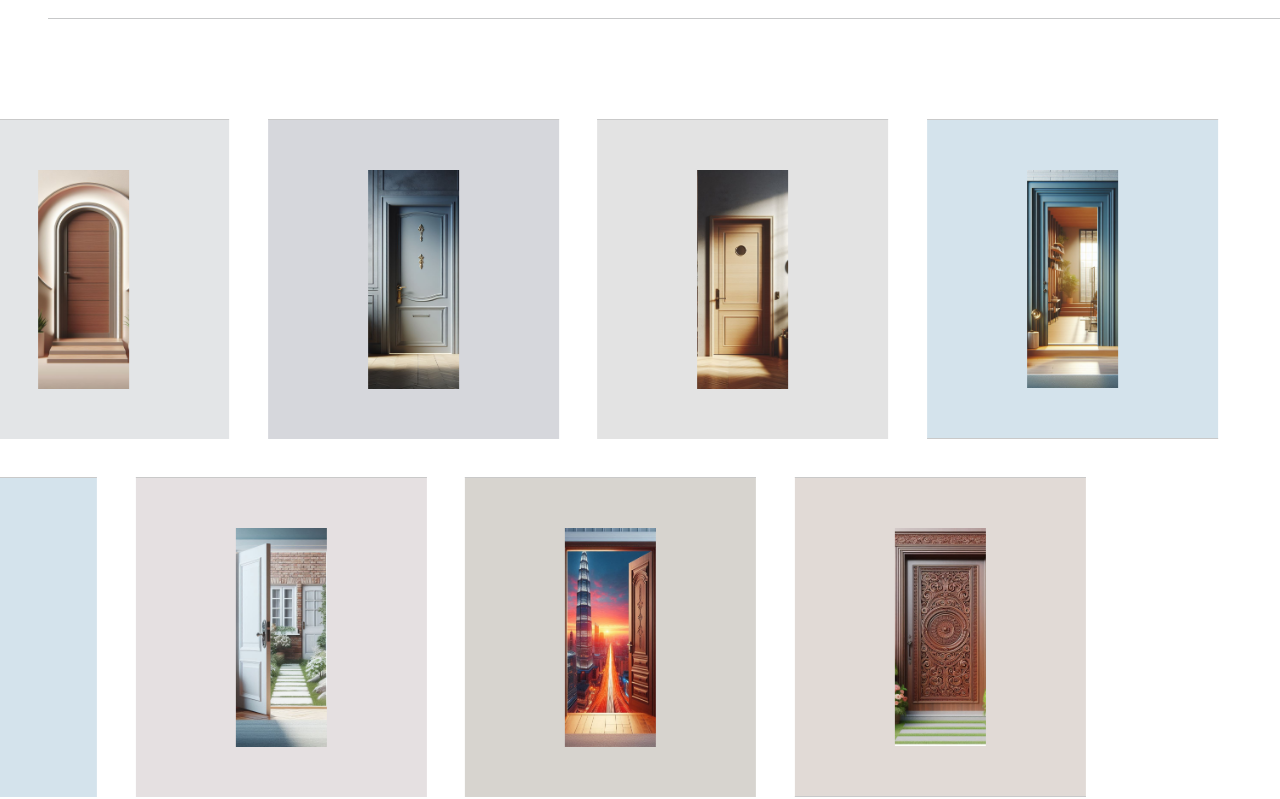
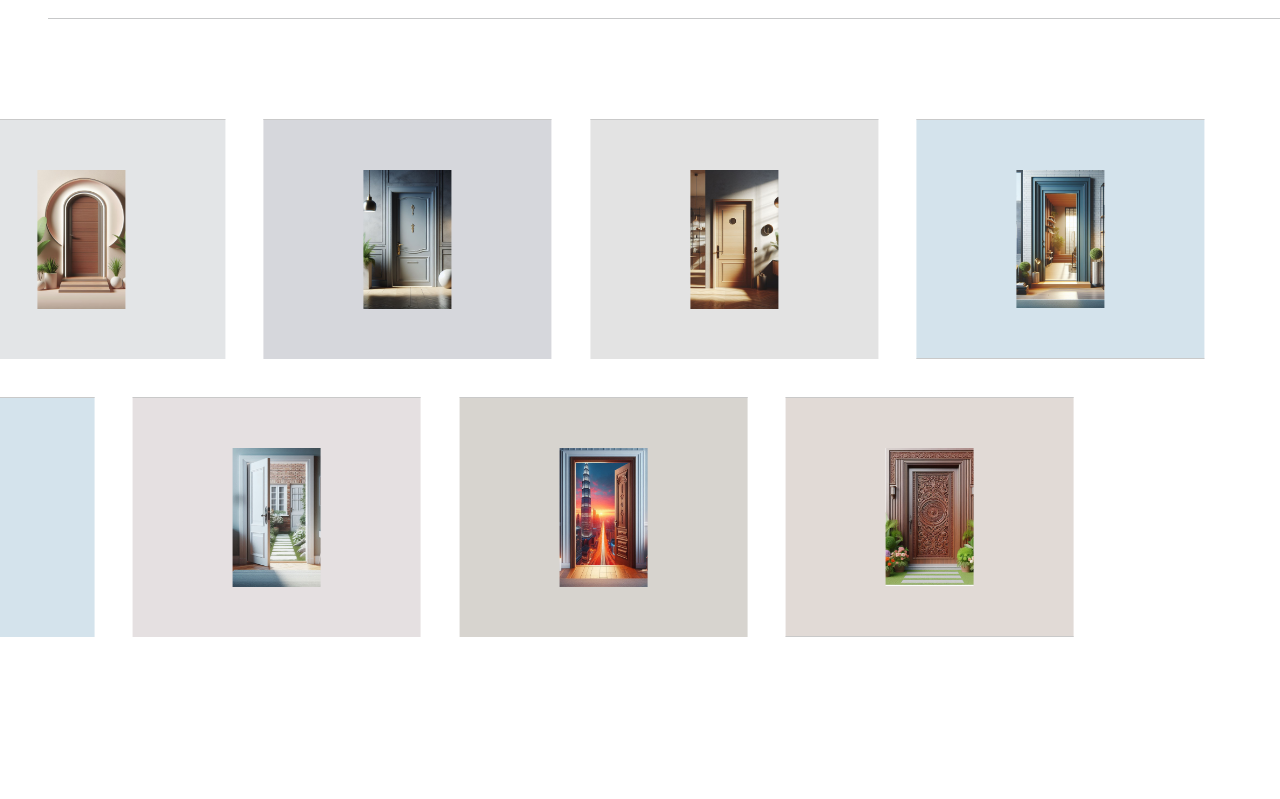
Before and after one commit to mihir-n25/aranyam-design-doors, a React (Create React App) app: page / in a window 1280 px wide. Shown: the part 1528-2327 px from the top of the page. Built offline with nearby package versions, Linux system fonts and the light colour scheme.

Commit message:
commiting

```diff
--- a/src/components/Styles/SlidingImages.scss
+++ b/src/components/Styles/SlidingImages.scss
@@ -10,11 +10,11 @@
         display: flex;
         position: relative;
         gap: 3vw;
-        width: 100vw;
+        width: 99vw;
         left: -10vw;
         .project{
-            width: 29rem;
-            height: 20rem;
+            width: 20rem;
+            height: 15rem;
             display: flex;
             align-items: center;
             justify-content: center;
--- a/src/pages/Secondary/SlidningImages.js
+++ b/src/pages/Secondary/SlidningImages.js
@@ -74,7 +74,7 @@ export default function SlidingImages() {
                             return <div key={index} className="project" style={{backgroundColor: project.color}} >
                                 <div key={index} className="imageContainer">
                                     <img
-                                    // fill={true}
+                                    fill={true}
                                     alt="image"
                                     src={project.src}/>
                                 </div>
```
